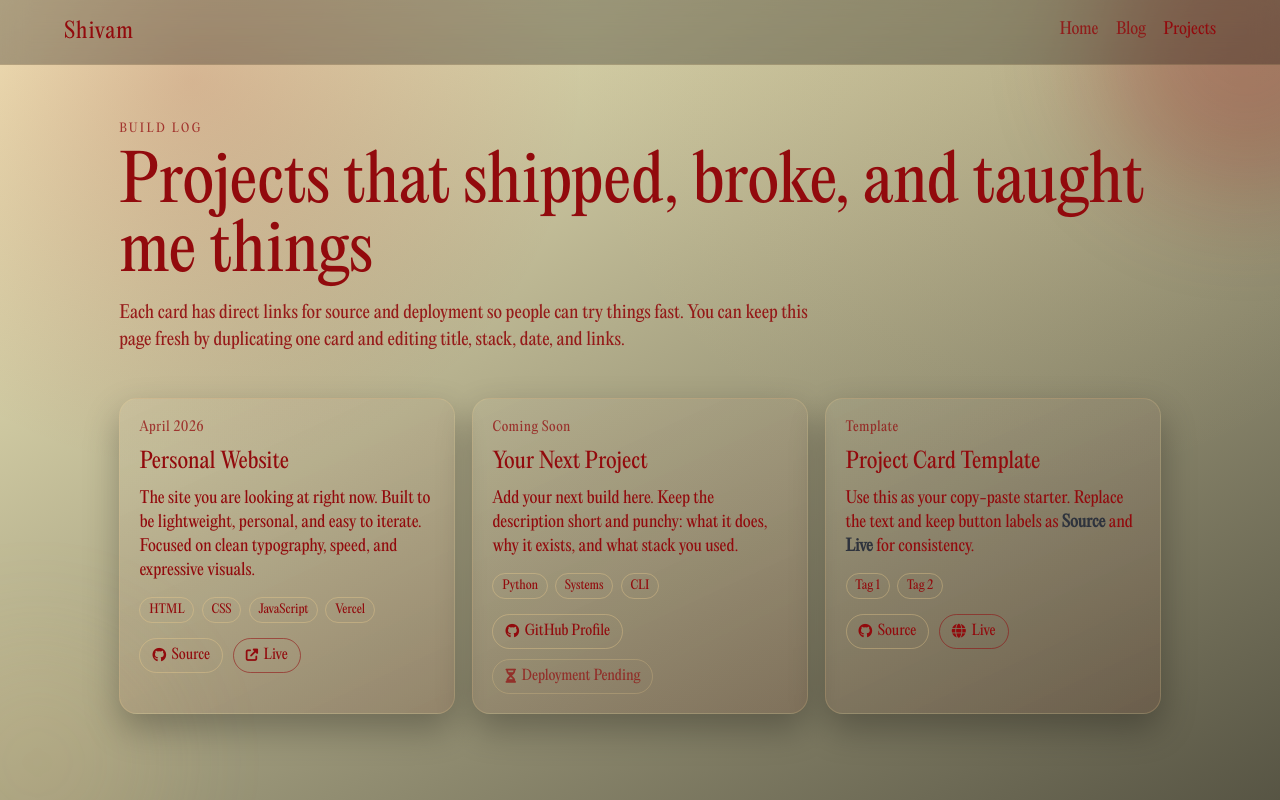
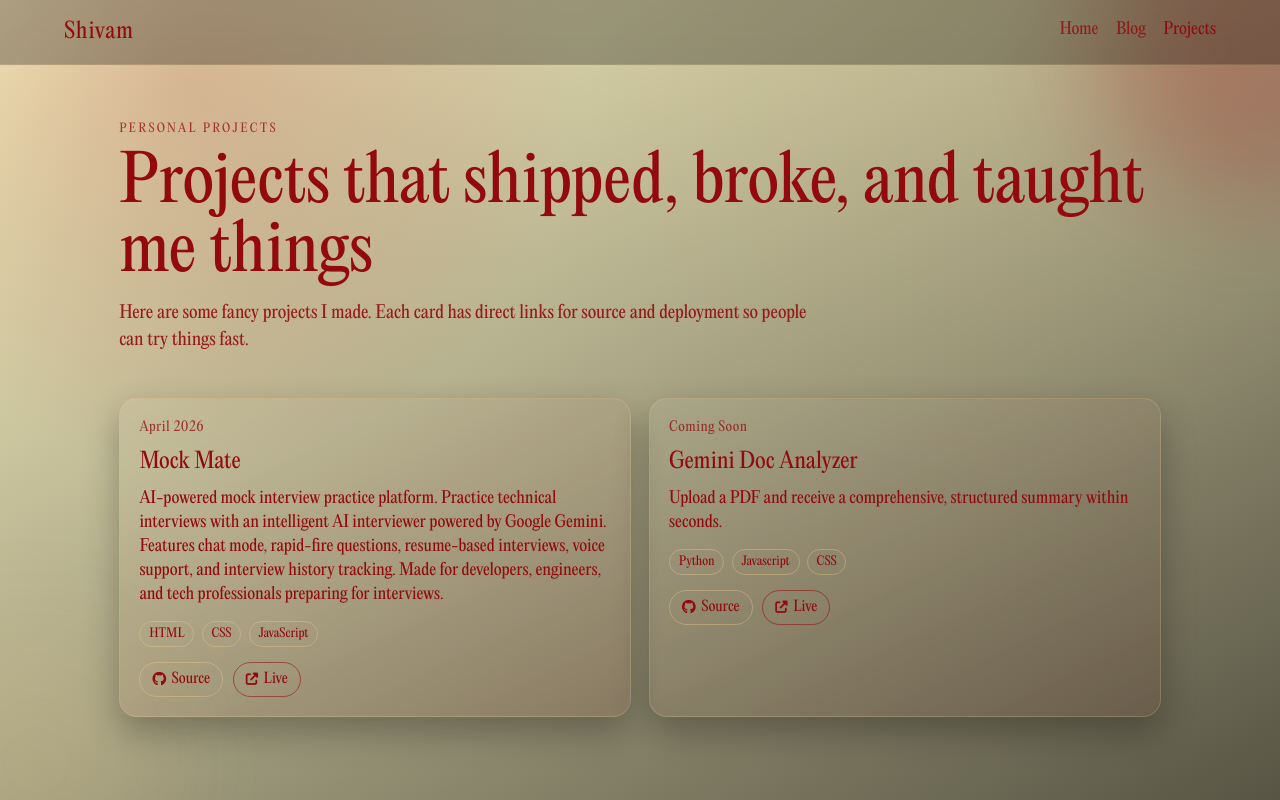
Before and after one commit to Dissent-ofc/personal-website, a website built with webpack: page projects.html in a window 1280 px wide. Built offline with nearby package versions, Linux system fonts and the light colour scheme.

Commit message:
projects update

```diff
--- a/projects.html
+++ b/projects.html
@@ -26,11 +26,10 @@
 
 	<main class="showcase-shell">
 		<section class="showcase-hero">
-			<p class="eyebrow">Build Log</p>
+			<p class="eyebrow">Personal Projects</p>
 			<h1>Projects that shipped, broke, and taught me things</h1>
 			<p class="hero-copy">
-				Each card has direct links for source and deployment so people can try things fast.
-				You can keep this page fresh by duplicating one card and editing title, stack, date, and links.
+				Here are some fancy projects I made. Each card has direct links for source and deployment so people can try things fast.
 			</p>
 		</section>
 
@@ -38,22 +37,22 @@
 			<!-- Duplicate one entire .project-card block to add a new project -->
 			<article class="project-card">
 				<p class="project-date">April 2026</p>
-				<h2>Personal Website</h2>
+				<h2>Mock Mate</h2>
 				<p>
-					The site you are looking at right now. Built to be lightweight, personal, and easy to iterate.
-					Focused on clean typography, speed, and expressive visuals.
+					AI-powered mock interview practice platform. Practice technical interviews with an intelligent AI interviewer powered by Google Gemini.
+					Features chat mode, rapid-fire questions, resume-based interviews, voice support, and interview history tracking.
+					Made for developers, engineers, and tech professionals preparing for interviews.
 				</p>
 				<div class="project-tags">
 					<span>HTML</span>
 					<span>CSS</span>
 					<span>JavaScript</span>
-					<span>Vercel</span>
 				</div>
 				<div class="project-actions">
-					<a class="project-link" href="https://github.com/Dissent-ofc/personal-website" target="_blank" rel="noopener noreferrer">
+					<a class="project-link" href="https://github.com/Dissent-ofc/mock-mate" target="_blank" rel="noopener noreferrer">
 						<i class="fa-brands fa-github"></i> Source
 					</a>
-					<a class="project-link is-live" href="https://dissent-ofc.vercel.app" target="_blank" rel="noopener noreferrer">
+					<a class="project-link is-live" href="https://mock-matee.web.app/" target="_blank" rel="noopener noreferrer">
 						<i class="fa-solid fa-up-right-from-square"></i> Live
 					</a>
 				</div>
@@ -61,27 +60,26 @@
 
 			<article class="project-card">
 				<p class="project-date">Coming Soon</p>
-				<h2>Your Next Project</h2>
+				<h2>Gemini Doc Analyzer</h2>
 				<p>
-					Add your next build here. Keep the description short and punchy: what it does,
-					why it exists, and what stack you used.
+					Upload a PDF and receive a comprehensive, structured summary within seconds.
 				</p>
 				<div class="project-tags">
 					<span>Python</span>
-					<span>Systems</span>
-					<span>CLI</span>
+					<span>Javascript</span>
+					<span>CSS</span>
 				</div>
 				<div class="project-actions">
-					<a class="project-link" href="https://github.com/Dissent-ofc" target="_blank" rel="noopener noreferrer">
-						<i class="fa-brands fa-github"></i> GitHub Profile
+					<a class="project-link" href="https://github.com/Dissent-ofc/gemini-doc-analyzer" target="_blank" rel="noopener noreferrer">
+						<i class="fa-brands fa-github"></i> Source
 					</a>
-					<span class="project-link muted-link">
-						<i class="fa-solid fa-hourglass-half"></i> Deployment Pending
-					</span>
+					<a class="project-link is-live" href="https://dissent-ofc.github.io/gemini-doc-analyzer/" target="_blank" rel="noopener noreferrer">
+						<i class="fa-solid fa-up-right-from-square"></i> Live
+					</a>
 				</div>
 			</article>
 
-			<article class="project-card">
+			<!-- <article class="project-card">
 				<p class="project-date">Template</p>
 				<h2>Project Card Template</h2>
 				<p>
@@ -94,9 +92,9 @@
 				</div>
 				<div class="project-actions">
 					<a class="project-link" href="#"> <i class="fa-brands fa-github"></i> Source </a>
-					<a class="project-link is-live" href="#"> <i class="fa-solid fa-globe"></i> Live </a>
+					<a class="project-link is-live/is-muted" href="#"> <i class="fa-solid fa-globe"></i> Live </a>
 				</div>
-			</article>
+			</article> -->
 		</section>
 	</main>
 </body>
```
